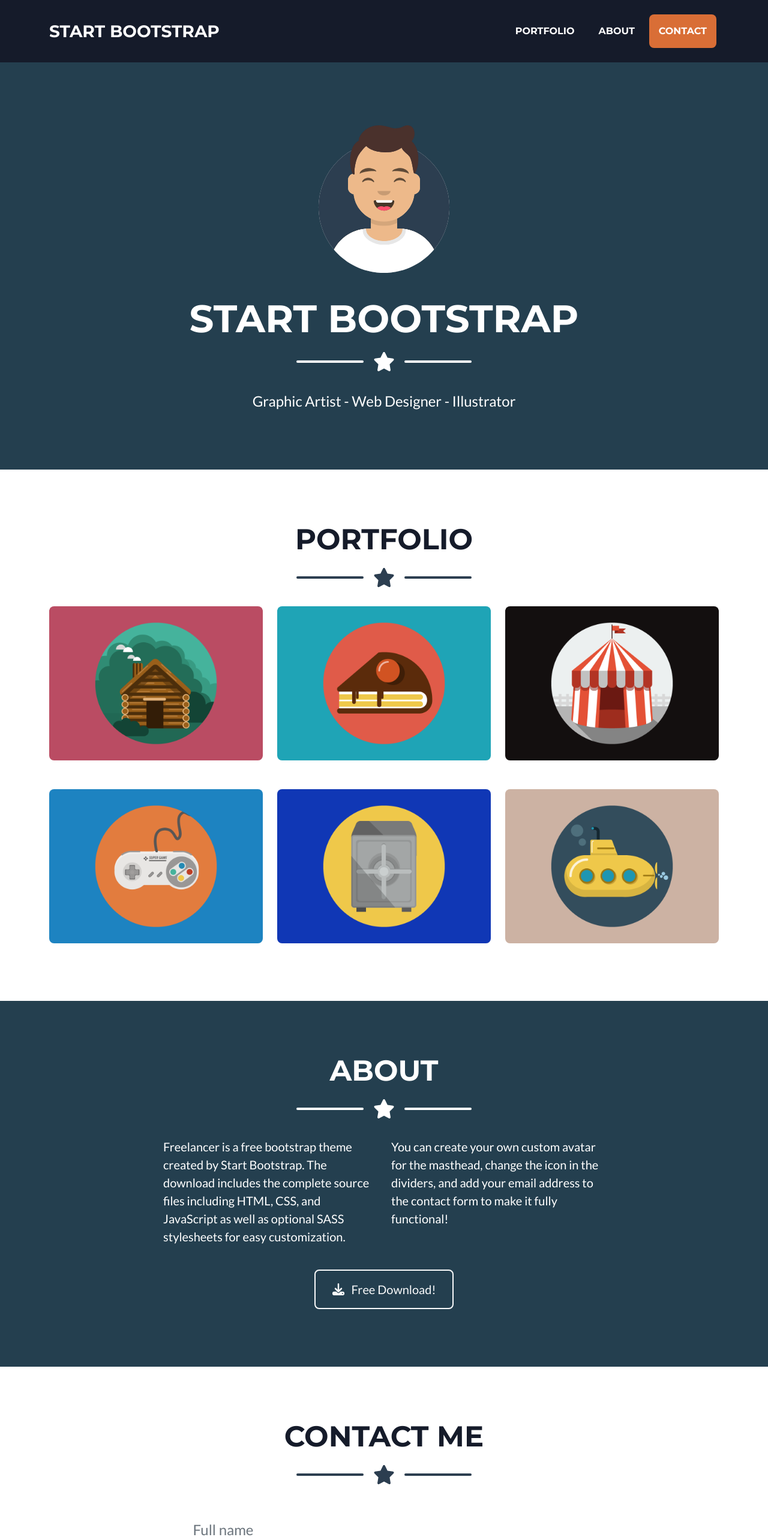
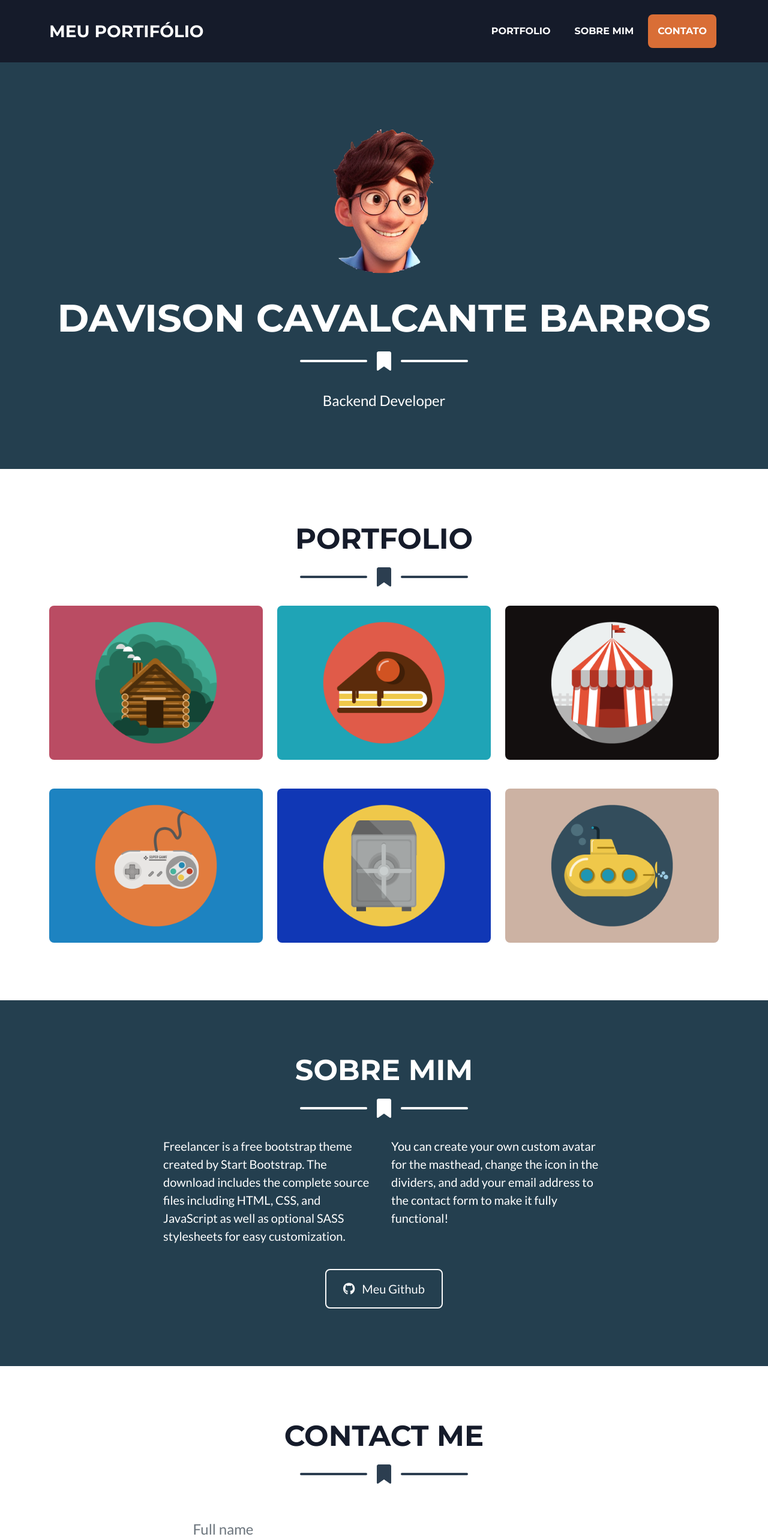
Before and after one commit to dcbarros/dcbarros.github.io, a plain HTML site: page index.html in a window 1280 px wide. Shown: the top 2563 px of the page at 60% size. Drawn offline with nearby package versions, Linux system fonts and the light colour scheme.

Commit message:
refactor: Adiciona novos textos e imagens ao index.html

```diff
--- a/index.html
+++ b/index.html
@@ -5,7 +5,7 @@
         <meta name="viewport" content="width=device-width, initial-scale=1, shrink-to-fit=no" />
         <meta name="description" content="" />
         <meta name="author" content="" />
-        <title>Freelancer - Start Bootstrap Theme</title>
+        <title>Davison C. - Dev Portifólio</title>
         <!-- Favicon-->
         <link rel="icon" type="image/x-icon" href="assets/favicon.ico" />
         <!-- Font Awesome icons (free version)-->
@@ -20,7 +20,7 @@
         <!-- Navigation-->
         <nav class="navbar navbar-expand-lg bg-secondary text-uppercase fixed-top" id="mainNav">
             <div class="container">
-                <a class="navbar-brand" href="#page-top">Start Bootstrap</a>
+                <a class="navbar-brand" href="#page-top">Meu Portifólio</a>
                 <button class="navbar-toggler text-uppercase font-weight-bold bg-primary text-white rounded" type="button" data-bs-toggle="collapse" data-bs-target="#navbarResponsive" aria-controls="navbarResponsive" aria-expanded="false" aria-label="Toggle navigation">
                     Menu
                     <i class="fas fa-bars"></i>
@@ -28,8 +28,8 @@
                 <div class="collapse navbar-collapse" id="navbarResponsive">
                     <ul class="navbar-nav ms-auto">
                         <li class="nav-item mx-0 mx-lg-1"><a class="nav-link py-3 px-0 px-lg-3 rounded" href="#portfolio">Portfolio</a></li>
-                        <li class="nav-item mx-0 mx-lg-1"><a class="nav-link py-3 px-0 px-lg-3 rounded" href="#about">About</a></li>
-                        <li class="nav-item mx-0 mx-lg-1"><a class="nav-link py-3 px-0 px-lg-3 rounded" href="#contact">Contact</a></li>
+                        <li class="nav-item mx-0 mx-lg-1"><a class="nav-link py-3 px-0 px-lg-3 rounded" href="#about">Sobre mim</a></li>
+                        <li class="nav-item mx-0 mx-lg-1"><a class="nav-link py-3 px-0 px-lg-3 rounded" href="#contact">Contato</a></li>
                     </ul>
                 </div>
             </div>
@@ -38,17 +38,17 @@
         <header class="masthead bg-primary text-white text-center">
             <div class="container d-flex align-items-center flex-column">
                 <!-- Masthead Avatar Image-->
-                <img class="masthead-avatar mb-5" src="assets/img/avataaars.svg" alt="..." />
+                <img class="masthead-avatar mb-4" src="assets/img/icon-01.png" alt="..." />
                 <!-- Masthead Heading-->
-                <h1 class="masthead-heading text-uppercase mb-0">Start Bootstrap</h1>
+                <h1 class="masthead-heading text-uppercase mb-0">Davison Cavalcante Barros</h1>
                 <!-- Icon Divider-->
                 <div class="divider-custom divider-light">
                     <div class="divider-custom-line"></div>
-                    <div class="divider-custom-icon"><i class="fas fa-star"></i></div>
+                    <div class="divider-custom-icon"><i class="fa-solid fa-bookmark"></i></i></div>
                     <div class="divider-custom-line"></div>
                 </div>
                 <!-- Masthead Subheading-->
-                <p class="masthead-subheading font-weight-light mb-0">Graphic Artist - Web Designer - Illustrator</p>
+                <p class="masthead-subheading font-weight-light mb-0">Backend Developer</p>
             </div>
         </header>
         <!-- Portfolio Section-->
@@ -59,7 +59,7 @@
                 <!-- Icon Divider-->
                 <div class="divider-custom">
                     <div class="divider-custom-line"></div>
-                    <div class="divider-custom-icon"><i class="fas fa-star"></i></div>
+                    <div class="divider-custom-icon"><i class="fa-solid fa-bookmark"></i></i></div>
                     <div class="divider-custom-line"></div>
                 </div>
                 <!-- Portfolio Grid Items-->
@@ -125,11 +125,11 @@
         <section class="page-section bg-primary text-white mb-0" id="about">
             <div class="container">
                 <!-- About Section Heading-->
-                <h2 class="page-section-heading text-center text-uppercase text-white">About</h2>
+                <h2 class="page-section-heading text-center text-uppercase text-white">Sobre mim</h2>
                 <!-- Icon Divider-->
                 <div class="divider-custom divider-light">
                     <div class="divider-custom-line"></div>
-                    <div class="divider-custom-icon"><i class="fas fa-star"></i></div>
+                    <div class="divider-custom-icon"><i class="fa-solid fa-bookmark"></i></div>
                     <div class="divider-custom-line"></div>
                 </div>
                 <!-- About Section Content-->
@@ -140,8 +140,8 @@
                 <!-- About Section Button-->
                 <div class="text-center mt-4">
                     <a class="btn btn-xl btn-outline-light" href="https://startbootstrap.com/theme/freelancer/">
-                        <i class="fas fa-download me-2"></i>
-                        Free Download!
+                        <i class="fa-brands fa-github me-2"></i>
+                        Meu Github
                     </a>
                 </div>
             </div>
@@ -154,7 +154,7 @@
                 <!-- Icon Divider-->
                 <div class="divider-custom">
                     <div class="divider-custom-line"></div>
-                    <div class="divider-custom-icon"><i class="fas fa-star"></i></div>
+                    <div class="divider-custom-icon"><i class="fa-solid fa-bookmark"></i></div>
                     <div class="divider-custom-line"></div>
                 </div>
                 <!-- Contact Section Form-->
@@ -223,36 +223,36 @@
                 <div class="row">
                     <!-- Footer Location-->
                     <div class="col-lg-4 mb-5 mb-lg-0">
-                        <h4 class="text-uppercase mb-4">Location</h4>
+                        <!-- <h4 class="text-uppercase mb-4">Location</h4>
                         <p class="lead mb-0">
                             2215 John Daniel Drive
                             <br />
                             Clark, MO 65243
-                        </p>
+                        </p> -->
                     </div>
                     <!-- Footer Social Icons-->
                     <div class="col-lg-4 mb-5 mb-lg-0">
-                        <h4 class="text-uppercase mb-4">Around the Web</h4>
-                        <a class="btn btn-outline-light btn-social mx-1" href="#!"><i class="fab fa-fw fa-facebook-f"></i></a>
-                        <a class="btn btn-outline-light btn-social mx-1" href="#!"><i class="fab fa-fw fa-twitter"></i></a>
-                        <a class="btn btn-outline-light btn-social mx-1" href="#!"><i class="fab fa-fw fa-linkedin-in"></i></a>
-                        <a class="btn btn-outline-light btn-social mx-1" href="#!"><i class="fab fa-fw fa-dribbble"></i></a>
+                        <h4 class="text-uppercase mb-4">Redes Sociais</h4>
+                        <a class="btn btn-outline-light btn-social mx-1" href="https://www.facebook.com/Davison.cav"><i class="fab fa-fw fa-facebook-f"></i></a>
+                        <a class="btn btn-outline-light btn-social mx-1" href="https://www.instagram.com/davison.cavalcante/"><i class="fa-brands fa-instagram"></i></i></a>
+                        <a class="btn btn-outline-light btn-social mx-1" href="https://www.linkedin.com/in/davison-cavalcante/"><i class="fab fa-fw fa-linkedin-in"></i></a>
+                        <a class="btn btn-outline-light btn-social mx-1" href="https://github.com/dcbarros"><i class="fa-brands fa-github"></i></a>
                     </div>
                     <!-- Footer About Text-->
                     <div class="col-lg-4">
-                        <h4 class="text-uppercase mb-4">About Freelancer</h4>
+                        <!-- <h4 class="text-uppercase mb-4">About Freelancer</h4>
                         <p class="lead mb-0">
                             Freelance is a free to use, MIT licensed Bootstrap theme created by
                             <a href="http://startbootstrap.com">Start Bootstrap</a>
                             .
-                        </p>
+                        </p> -->
                     </div>
                 </div>
             </div>
         </footer>
         <!-- Copyright Section-->
         <div class="copyright py-4 text-center text-white">
-            <div class="container"><small>Copyright &copy; Your Website 2023</small></div>
+            <div class="container"><small>Copyright &copy; 2023</small></div>
         </div>
         <!-- Portfolio Modals-->
         <!-- Portfolio Modal 1-->
```
Also changed, not shown: assets/img/icon-01.png (added).
